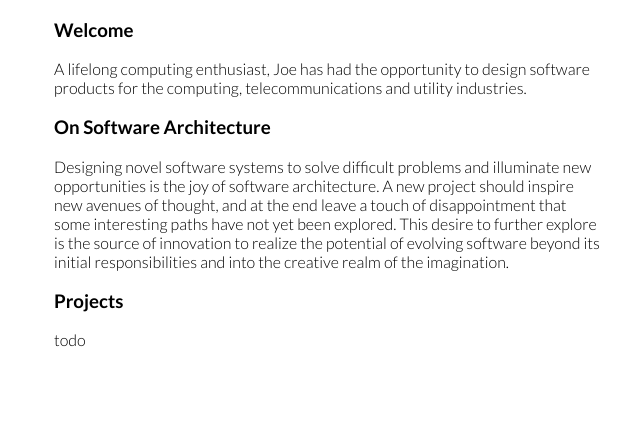
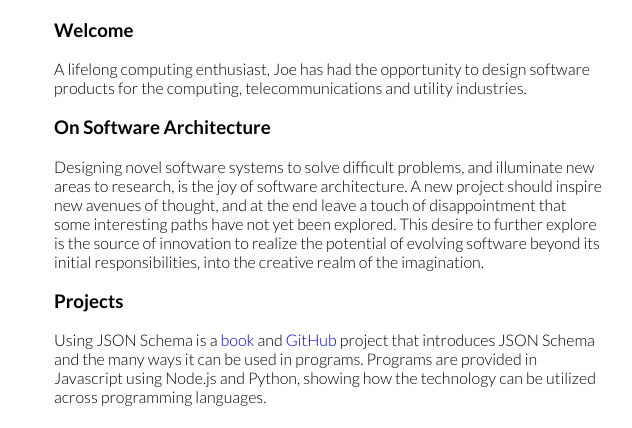
Before and after one commit to joemcintyre/joemcintyre.github.io, a plain HTML site: page index.html in a window 1280 px wide. Shown: the top 428 px of the page, 436-1068 px from the left. Drawn offline with Linux system fonts and the light colour scheme.

Commit message:
Added project info

```diff
--- a/index.html
+++ b/index.html
@@ -37,16 +37,20 @@
         </article>
         <article>
           <h3>On Software Architecture</h3>
-          <p>Designing novel software systems to solve difficult problems and illuminate new
-          opportunities is the joy of software architecture. A new project should inspire new
+          <p>Designing novel software systems to solve difficult problems, and illuminate new
+          areas to research, is the joy of software architecture. A new project should inspire new
           avenues of thought, and at the end leave a touch of disappointment that some
           interesting paths have not yet been explored. This desire to further explore is
           the source of innovation to realize the potential of evolving software beyond its
-          initial responsibilities and into the creative realm of the imagination.</p>
+          initial responsibilities, into the creative realm of the imagination.</p>
         </article>
         <article>
           <h3>Projects</h3>
-          <p>todo</p>
+          <p>Using JSON Schema is a <a href='http://usingjsonschema.com' target='_blank'>book</a> and
+          <a href='https://usingjsonschema.github.io' target='_blank'>GitHub</a> project that introduces
+          JSON Schema and the many ways it can be used in programs. Programs are provided in
+          Javascript using Node.js and Python, showing how the technology can be utilized
+          across programming languages.</p>
         </article>
       </section>
     </div>
```
